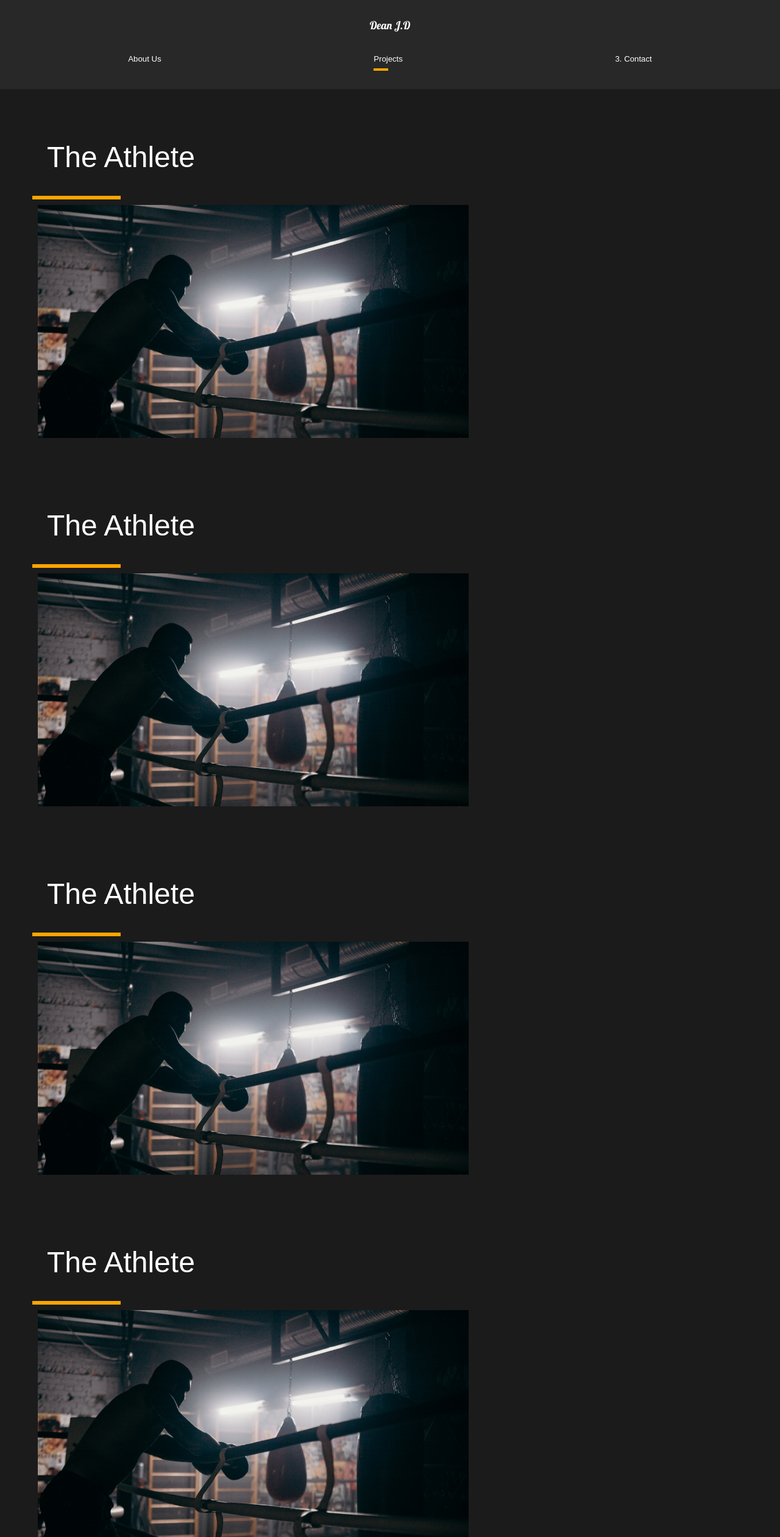
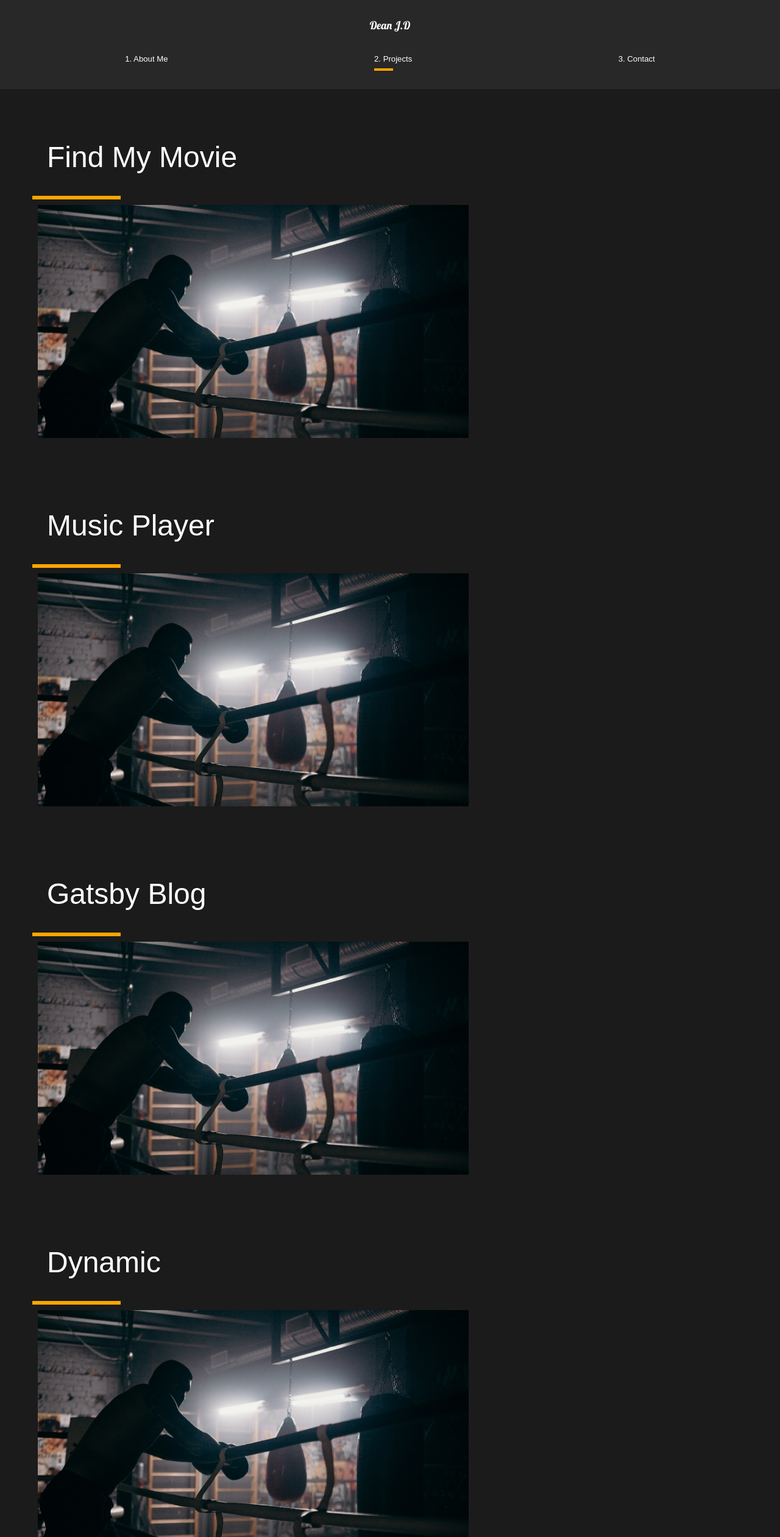
Before and after one commit to DeanDal1000/React-Portfolio, a React (Create React App) app: page /projects in a window 1280 px wide. Shown: the top 2520 px of the page at 61% size. Built offline with nearby package versions, Linux system fonts and the light colour scheme.

Commit message:
Finished Skills

```diff
--- a/src/components/Navbar.js
+++ b/src/components/Navbar.js
@@ -12,7 +12,7 @@ const Navbar = () => {
         </Link>
         <ul>
           <li>
-            <Link to="/">About Us</Link>
+            <Link to="/">1. About Me</Link>
             <Line
               transition={{ duration: 0.75 }}
               initial={{ width: '0%' }}
@@ -20,7 +20,7 @@ const Navbar = () => {
             />
           </li>
           <li>
-            <Link to="/projects">Projects</Link>
+            <Link to="/projects">2. Projects</Link>
             <Line
               transition={{ duration: 0.75 }}
               initial={{ width: '0%' }}
--- a/src/pages/Projects.js
+++ b/src/pages/Projects.js
@@ -53,7 +53,7 @@ const Projects = () => {
     <Work exit="exit" variants={pageAnimation} initial="hidden" animate="show">
       <Row>
         <Column>
-          <motion.h2 variants={fade}>The Athlete</motion.h2>
+          <motion.h2 variants={fade}>Find My Movie</motion.h2>
           <motion.div variants={lineAnimation} className="line"></motion.div>
           <Card>
             <Link to="/projects/the-athlete">
@@ -62,7 +62,7 @@ const Projects = () => {
           </Card>
         </Column>
         <Column>
-          <motion.h2 variants={fade}>The Athlete</motion.h2>
+          <motion.h2 variants={fade}>Music Player</motion.h2>
           <motion.div variants={lineAnimation} className="line"></motion.div>
           <Card>
             <Link to="/projects/the-athlete">
@@ -71,7 +71,7 @@ const Projects = () => {
           </Card>
         </Column>
         <Column>
-          <motion.h2 variants={fade}>The Athlete</motion.h2>
+          <motion.h2 variants={fade}>Gatsby Blog</motion.h2>
           <motion.div variants={lineAnimation} className="line"></motion.div>
           <Card>
             <Link to="/projects/the-athlete">
@@ -80,7 +80,7 @@ const Projects = () => {
           </Card>
         </Column>
         <Column>
-          <motion.h2 variants={fade}>The Athlete</motion.h2>
+          <motion.h2 variants={fade}>Dynamic</motion.h2>
           <motion.div variants={lineAnimation} className="line"></motion.div>
           <Card>
             <Link to="/projects/the-athlete">
```
Also changed, not shown: src/components/ServiceSection.js (+21 -5 lines), src/img/css.svg, src/img/python.svg (added).
